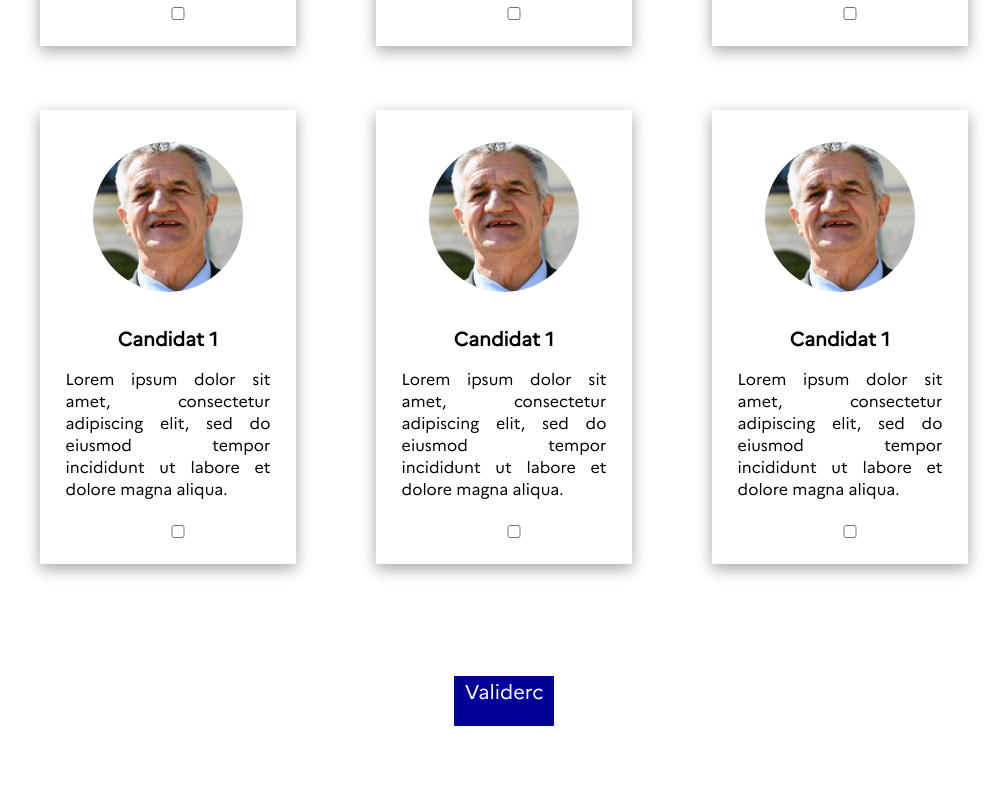
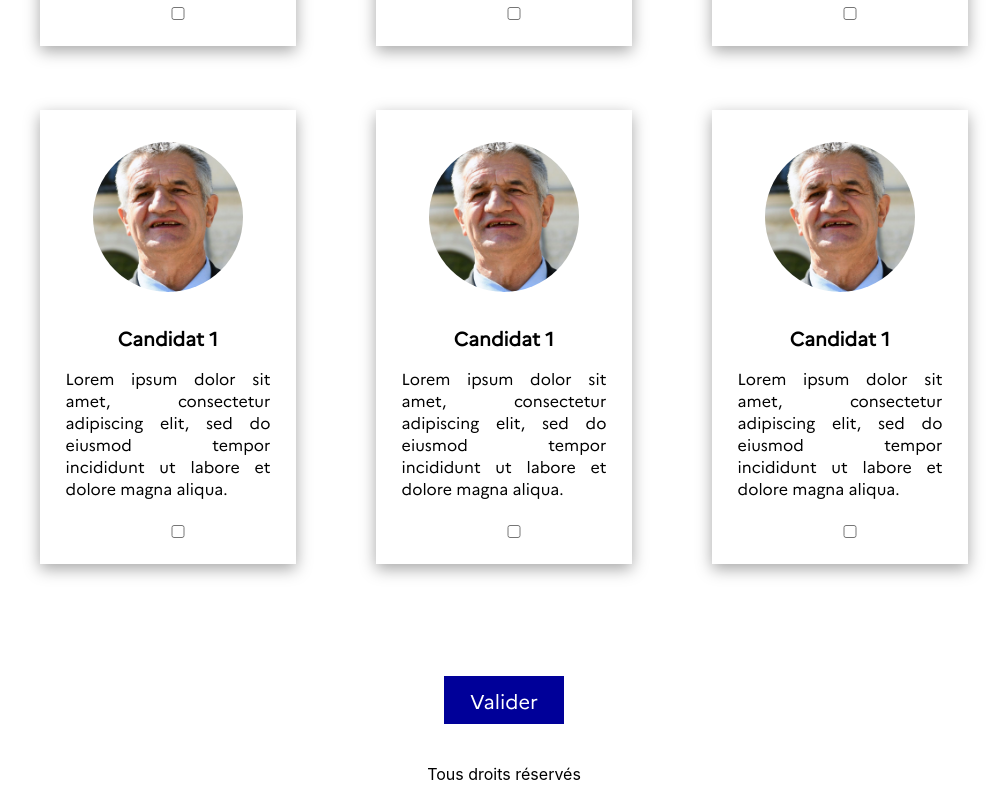
Before and after one commit to victorbillaud/OnlyVote, a React (Create React App) app: page /vote in a window 1280 px wide. Shown: the part 763-1563 px from the top of the page, without its empty margins (136-1143 px from the left). Before the commit the page ends 1489 px from the top, so only its background shows below. Built offline with nearby package versions, Linux system fonts and the light colour scheme.

Commit message:
Changement

```diff
--- a/src/App.js
+++ b/src/App.js
@@ -50,6 +50,7 @@ function App() {
               <Route path="/form" element={<Form />} />
           </Routes>
       </BrowserRouter>
+        <Footer />
     </div>
   );
 }
--- a/src/Components/Vote/Vote.css
+++ b/src/Components/Vote/Vote.css
@@ -28,7 +28,6 @@
 
 .ButtonVoteConfirm{
     width: 100px;
-    height: 50px;
     display: block;
     background-color: #000099;
     color: white;
@@ -38,4 +37,6 @@
     text-align: center;
     text-decoration: none;
     margin : 0 auto;
+    padding: 10px;
+    margin-bottom: 2em;
 }
--- a/src/Components/Vote/Vote.jsx
+++ b/src/Components/Vote/Vote.jsx
@@ -23,7 +23,7 @@ function Vote() {
 
 
                 <Link to="/form" class="ButtonVoteConfirm">
-                    Validerc
+                    Valider
                 </Link>
 
             </div>
```
